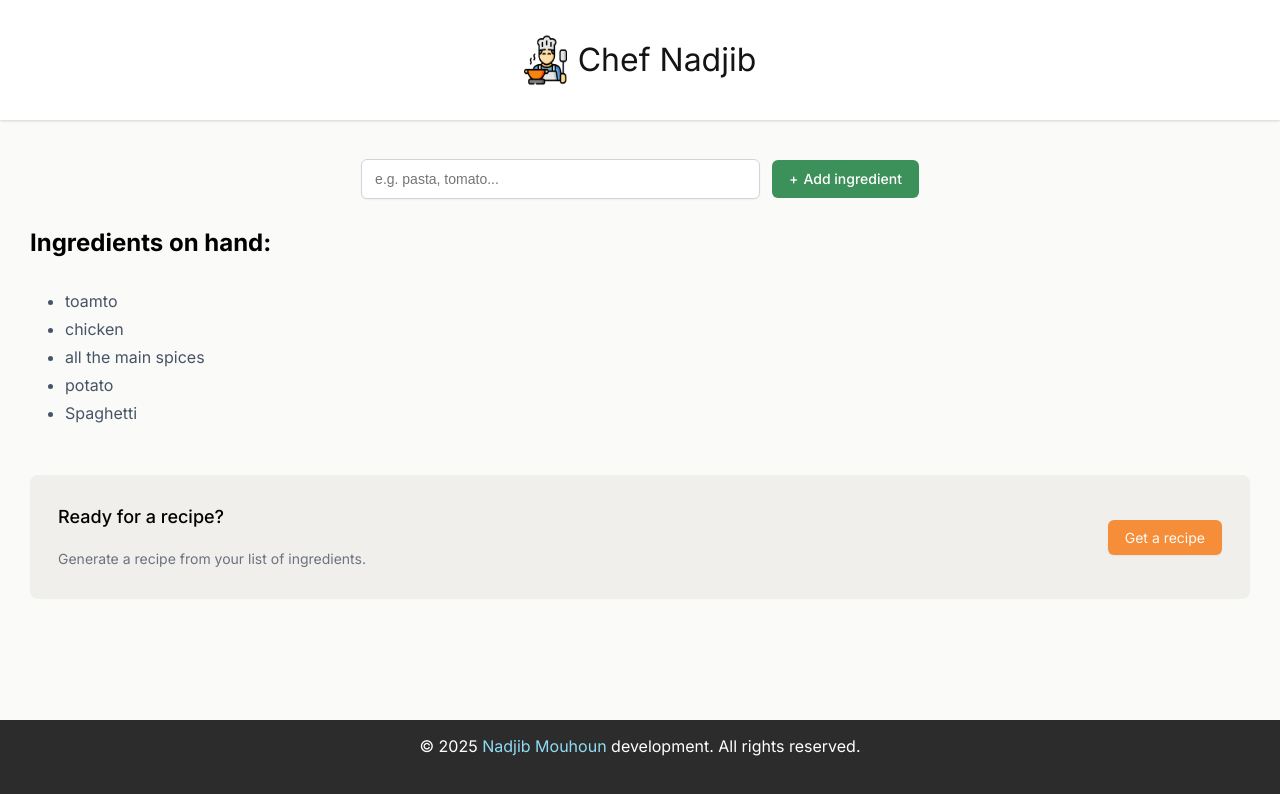
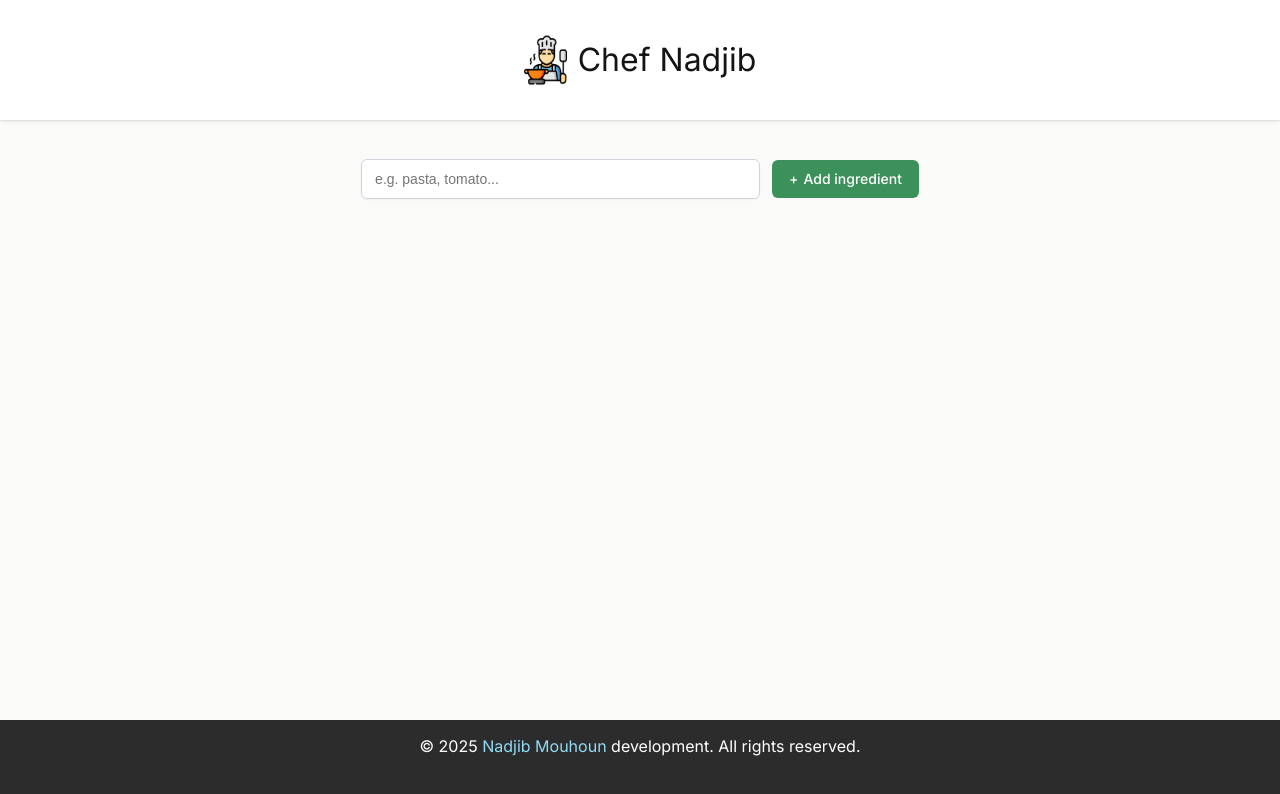
Before and after one commit to Nadjib-coder/Chef_Magic, a React (Vite) app: page / in a window 1280 px wide. Shown: the top 794 px of the page. Built offline with nearby package versions, Linux system fonts and the light colour scheme.

Commit message:
lastest change: - readme file: add the demo link - remove the default ingredient value

```diff
--- a/src/components/Main.jsx
+++ b/src/components/Main.jsx
@@ -5,13 +5,7 @@
 // import { getRecipeFromMistral } from '../services/ai';
 
 export default function Main() {
-  const [ingredients, setIngredients] = useState([
-    'toamto',
-    'chicken',
-    'all the main spices',
-    'potato',
-    'Spaghetti',
-  ]);
+  const [ingredients, setIngredients] = useState([]);
   // const inputref = useRef(null);
   const [recipe, setRecipe] = useState('');
 
```
Also changed, not shown: 1 other file (tests, documents, lock files or other folders).
